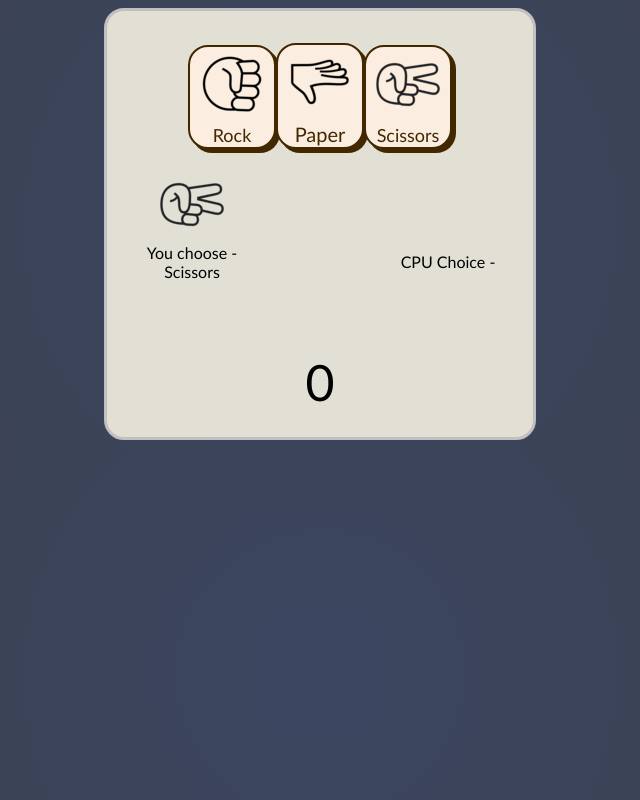
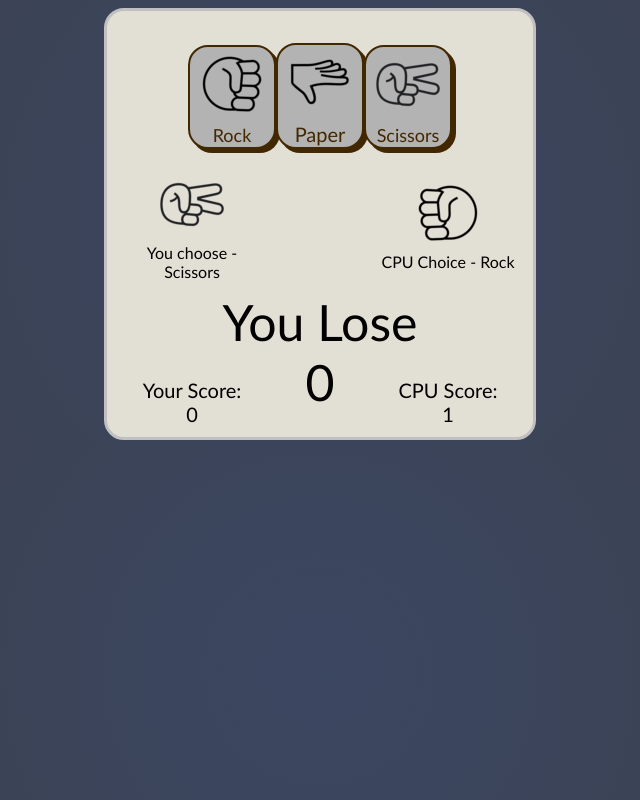
Before and after one commit to dylanrstevens/rock-paper-scissors-app, a Vue app: page / in a window 1280 px wide. Shown: the whole page, without its empty margins (320-960 px from the left). Built offline with nearby package versions, Linux system fonts and the light colour scheme.

Commit message:
Added score system

```diff
--- a/src/assets/style.css
+++ b/src/assets/style.css
@@ -34,8 +34,18 @@ body {
 
 }
 
-.CPUChoice2 {
+.non-visible {
     visibility: hidden;
+}
+
+.Cpu_Score {
+    padding-top: 100px;
+    font-size: 20px;
+}
+
+.Player_Score {
+    padding-top: 100px;
+    font-size: 20px;
 }
 
 .Buttons {
--- a/src/stores/choice.js
+++ b/src/stores/choice.js
@@ -8,7 +8,6 @@ export const useChoiceStore = defineStore({
   actions: {
     setPlayerChoice(x) {
       this.player_choice = x;
-    },
-
+    }
   }
 })
--- a/src/stores/count.js
+++ b/src/stores/count.js
@@ -5,7 +5,10 @@ export const useCountStore = defineStore({
     state: () => ({
         countDown: 3,
         countDownDone: false,
-        cpu_choice: 2
+        player_choice: 2,
+        cpu_choice: 2,
+        cpu_score: 0,
+        player_score: 0
     }),
     actions: {
         countDownTimer() {
@@ -14,23 +17,33 @@ export const useCountStore = defineStore({
                     this.countDown -= 1
                     this.countDownTimer()
                 }, 1000)
-
             }
             else {
                 this.countDown = 0
                 this.countDownDone = true
                 this.randomCPUChoice()
+                this.executeScoreCount()
                 setTimeout(() => {
                     this.countDown = 3
+                    this.countDownDone = false
                     this.countDownTimer()
-                    this.countDownDone = false
-                }, 2000)
+                }, 2500)
+            }
 
-
-            }
+        },
+        setPlayerChoice(x) {
+            this.player_choice = x;
         },
         randomCPUChoice() {
             this.cpu_choice = Math.floor(Math.random()*3);
         },
+        executeScoreCount() {
+            if ((this.player_choice + 1)%3 == this.cpu_choice) {
+                this.cpu_score++;
+            }
+            else if (!(this.player_choice == this.cpu_choice)) {
+                this.player_score++;
+            }
+        }
     }
 });
--- a/src/views/HomeView.vue
+++ b/src/views/HomeView.vue
@@ -3,10 +3,8 @@
   import { useCountStore } from '../stores/count';
   import { onMounted, ref, computed } from 'vue';
 
-  const rockfile = ref("src/assets/rock-left.png")
-  const choice = useChoiceStore();
+
   const play = useCountStore();
-  const enableButton = true;
   /**
    * 0 -> Rock
    * 1 -> Paper
@@ -14,20 +12,20 @@
    * 3 -> Null
    */
   const setChoiceRock = () => {
-    choice.setPlayerChoice(0);
+    play.setPlayerChoice(0);
   }
   const setChoicePaper = () => {
-    choice.setPlayerChoice(1);
+    play.setPlayerChoice(1);
   }
   const setChoiceScissors = () => {
-    choice.setPlayerChoice(2);
+    play.setPlayerChoice(2);
   }
 
   const result = computed(() => {
-    if ((choice.player_choice + 1)%3 == play.cpu_choice) {
+    if ((play.player_choice + 1)%3 == play.cpu_choice) {
       return "You Lose";
     }
-    else if (choice.player_choice == play.cpu_choice) {
+    else if (play.player_choice == play.cpu_choice) {
       return "Tie";
     }
     else {
@@ -36,10 +34,10 @@
   });
 
   const returnImagePlayer = computed(() => {
-    if (choice.player_choice == 0) {
+    if (play.player_choice == 0) {
       return "src/assets/rock-left.png"
     }
-    else if (choice.player_choice == 1) {
+    else if (play.player_choice == 1) {
       return "src/assets/paper-left.png"
     }
     else {
@@ -92,15 +90,18 @@
       <button class="scissors-button" @click="setChoiceScissors()" :disabled="toggleButtonEnable"><img src="../assets/scissors-left.png"><br>Scissors</button>
     </div>
     <div class="YourChoice">
-       <img :src="(`${returnImagePlayer}`)"> <br> You choose - {{valString(choice.player_choice)}}
+       <img :src="(`${returnImagePlayer}`)"> <br> You choose - {{valString(play.player_choice)}}
     </div>
     <div v-if="play.countDownDone" class="CPUChoice">
       <img :src="(`${returnImageCPU}`)"> <br> CPU Choice - <div style="display:inline" v-if="play.countDownDone">{{valString(play.cpu_choice)}}</div>
     </div>
     <div v-if="!play.countDownDone" class="CPUChoice">
-      <img class="CPUChoice2" :src="(`${returnImageCPU}`)"> <br> CPU Choice - <div style="display:inline" v-if="play.countDownDone">{{valString(play.cpu_choice)}}</div>
+      <img class="non-visible" :src="(`${returnImageCPU}`)"> <br> CPU Choice - <div style="display:inline" v-if="play.countDownDone">{{valString(play.cpu_choice)}}</div>
     </div>
-
+    <div class="Player_Score">
+      Your Score:<br>
+      {{play.player_score}}
+    </div>
     <div class="counter">
       <br v-if="!play.countDownDone">
       <div v-if="play.countDownDone">
@@ -108,6 +109,10 @@
       </div>
       {{play.countDown}}
     </div>
+    <div class="Cpu_Score">
+      CPU Score:<br>
+      {{play.cpu_score}}
+    </div>
   </div>
 </template>
 
```
